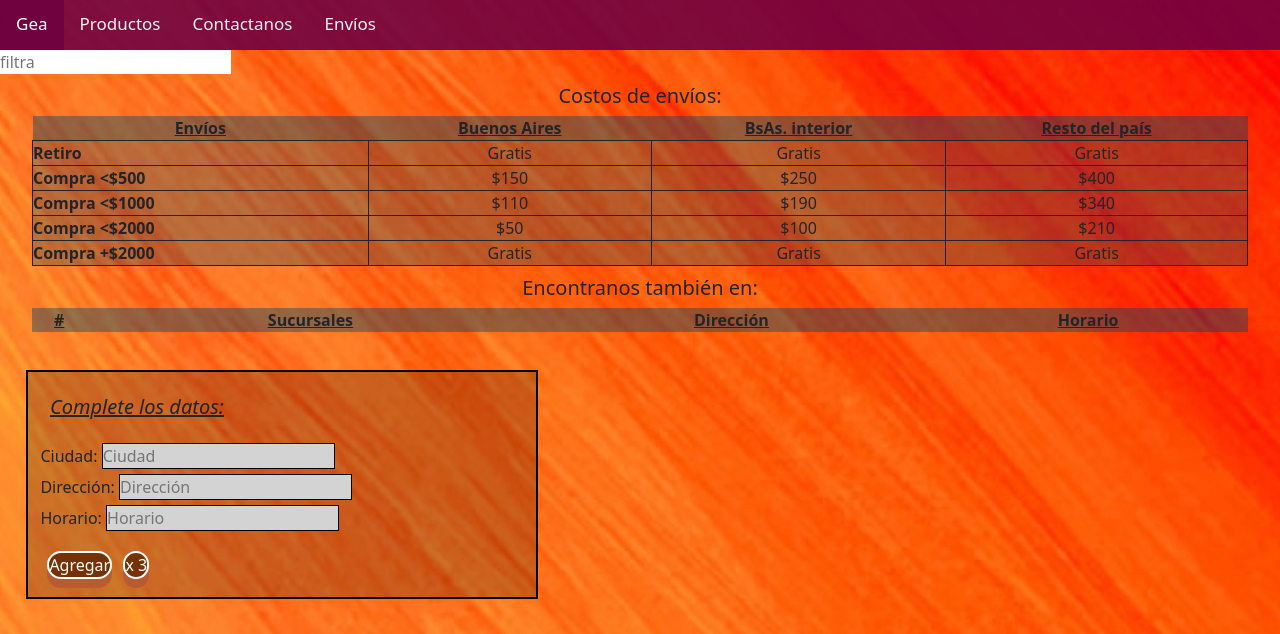
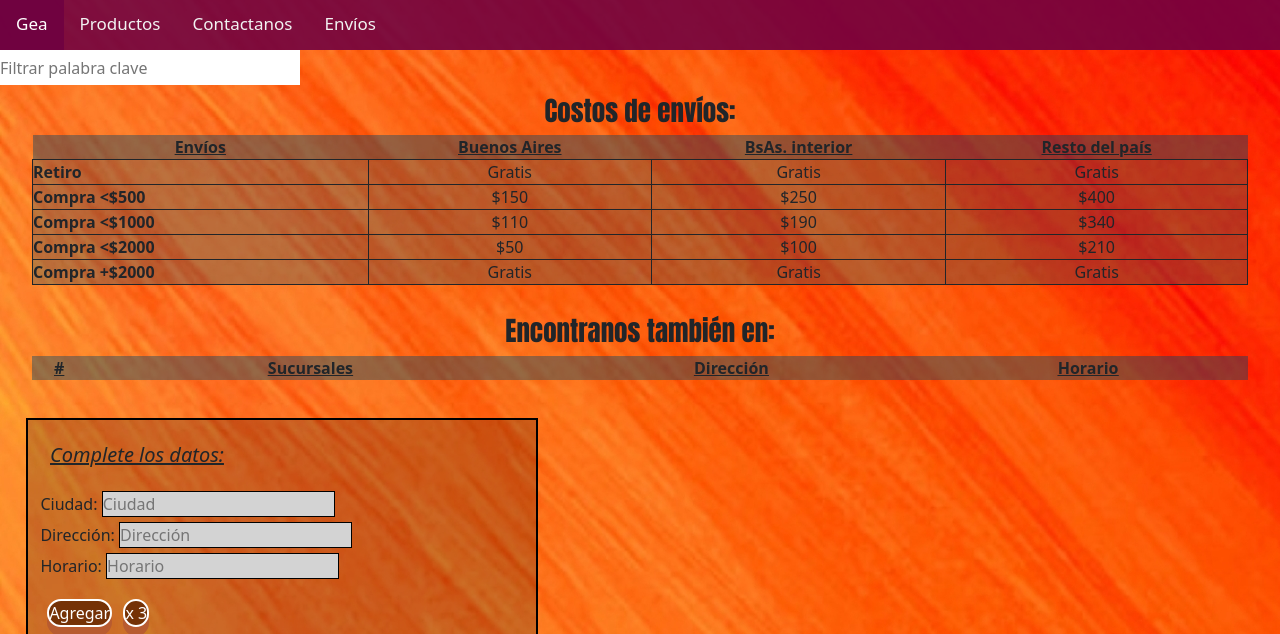
Before and after one commit to Franco157/tpeWeb, a plain HTML site: page sections/envios.html in a window 1280 px wide. Shown: the part 92-726 px from the top of the page. Drawn offline with nearby package versions, Linux system fonts and the light colour scheme; no server answers.

Commit message:
terminado

```diff
--- a/js/filtro.js
+++ b/js/filtro.js
@@ -2,7 +2,7 @@
 
 
 let busqueda = document.getElementById('buscar');
-let table = document.getElementById("tablaEnvios").tBodies[0];
+let table = document.querySelector("#tablaSucursales")
 
 buscaTabla = function(){
   texto = busqueda.value.toLowerCase();
--- a/sections/envios.html
+++ b/sections/envios.html
@@ -50,18 +50,8 @@
     <section class="section_envios">
 
 
-<input type="text" placeholder="filtra" id="buscar">
 
-<!--
-<div id="filtro">
-  <select  name=""  id="selectFiltro">
-    <option value="1">Buenos aires</option>
-    <option value="2">Cordoba</option>
-    <option value="3">Otros</option>
-  </select>
-   <button data-ciudad='$(sucursal.ciudad)' id="btn-filtrar"> Filtrar por sucursales </button>
-</div> -->
-
+    <input type="text" placeholder="Filtrar palabra clave" id="buscar">
 
 
       <h5 class="tituloTabla">Costos de envíos:</h5>
@@ -159,6 +149,7 @@
           </button>
         </form>
       </div>
+
     </section>
 
     <footer>
--- a/styles/style.css
+++ b/styles/style.css
@@ -1,5 +1,5 @@
 @import url("https://fonts.googleapis.com/css2?family=Amatic+SC:wght@700&display=swap");
-
+@import url('https://fonts.googleapis.com/css2?family=Anton&display=swap');
 * {
   margin: 0px;
   padding: 0px;
@@ -274,6 +274,7 @@ table th {
 #tablaEnvios {
   width: 95%;
   margin-left: 2.5%;
+  margin-bottom: 30px;
 }
 #tablaEnvios tr td {
   background-color: rgba(6, 68, 104, 0.267);
@@ -285,9 +286,9 @@ table th {
 .colEnvios {
   text-align: left;
 }
-
 .tituloTabla {
   text-align: center;
+  font-family: 'Anton', sans-serif; font-size: 27px;
 }
 .section_envios {
   margin-bottom: 25%;
@@ -309,6 +310,8 @@ table th {
 .filaPintada {
   background-color: rgb(255, 196, 0);
 }
+
+#buscar { width: 300px; height: 35px;}
 
 /* @Media RESPONSIVE */
 
```
Also changed, not shown: index.html (+2 -0 lines).
